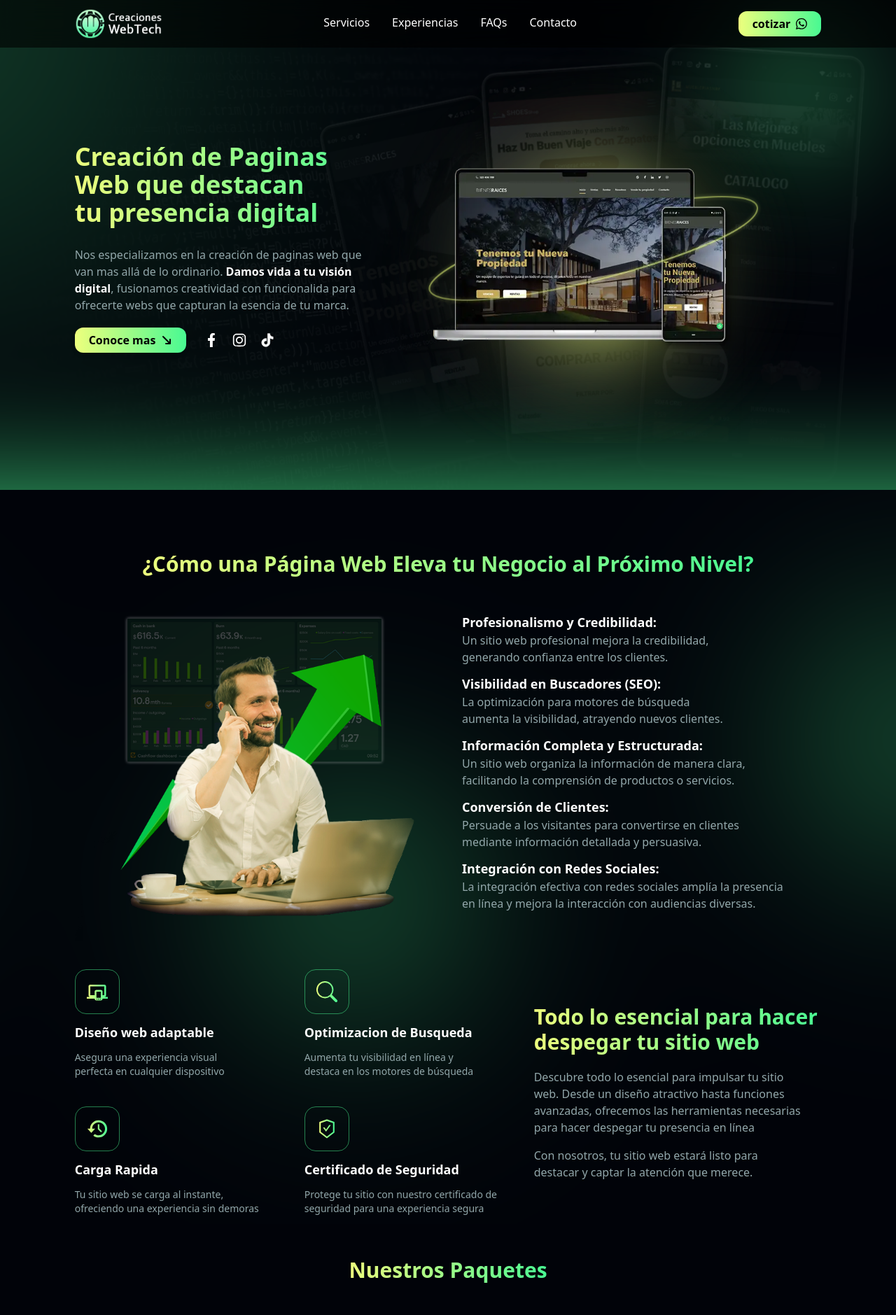
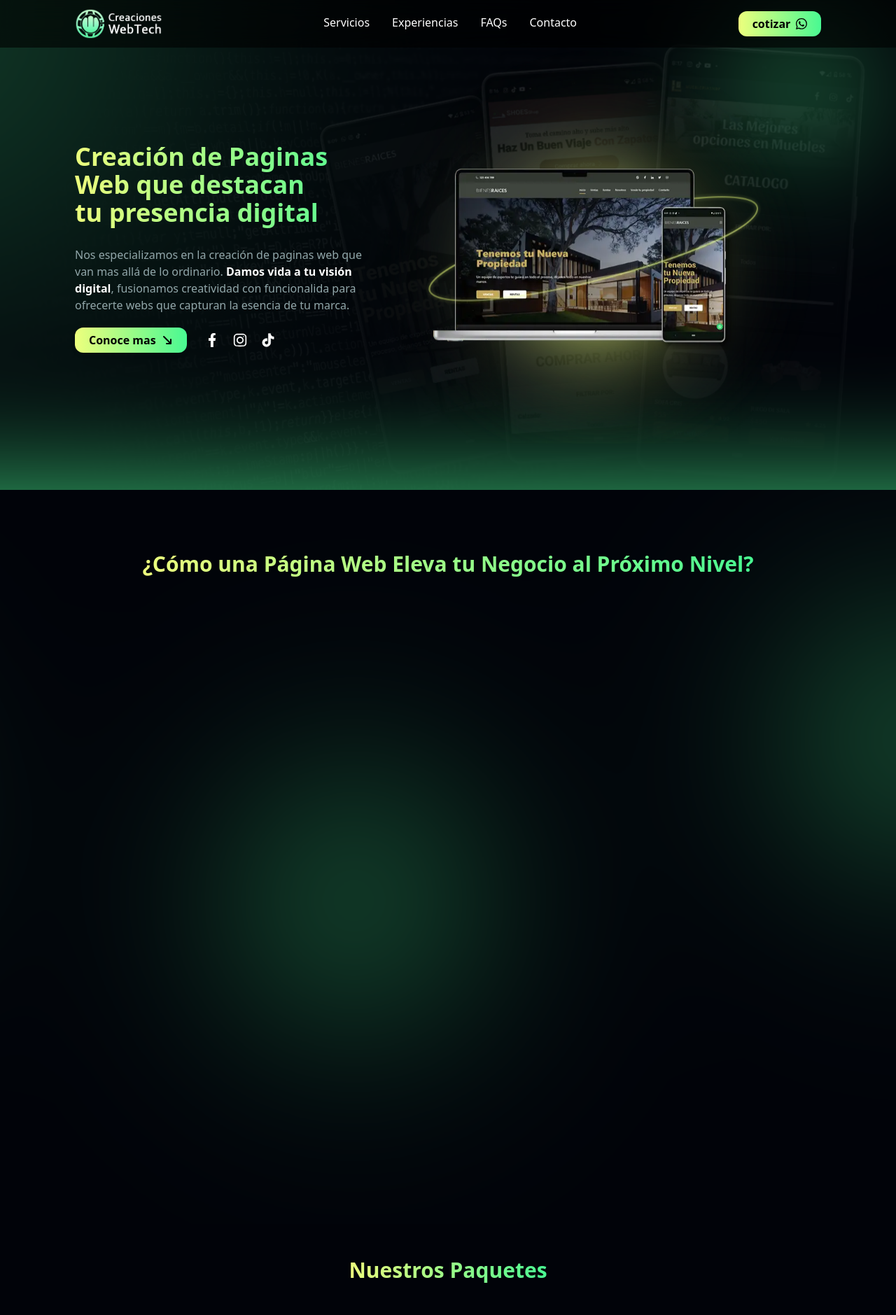
Before and after one commit to Hardash01/creaciones-webtech, a React (Vite) app: page / in a window 1280 px wide. Shown: the top 1879 px of the page at 70% size. Built offline with nearby package versions, Linux system fonts and the light colour scheme.

Commit message:
animation with css

```diff
--- a/src/components/Conocemas.jsx
+++ b/src/components/Conocemas.jsx
@@ -7,13 +7,13 @@ export function Conocemas () {
             <section className="max-w-screen-xl px-5 md:px-0 flex flex-col items-center justify-center lg:justify-between mx-auto md:w-5/6 lg:w-5/6 py-3 md:pl-0 pt-20">
                 <h2 className="textodegradado text-3xl font-extrabold py-2 [text-wrap:balance]">¿Cómo una Página Web Eleva tu Negocio al Próximo Nivel?</h2>
                 <div className="flex flex-col lg:flex-row items-center justify-center gap-10">
-                    <div className="lg:w-1/2">
+                    <div className="lg:w-1/2 animaciones">
                         <img src="/img/imgconocemas.webp" alt="imagen de Hero" />
                     </div>
                     <div className="lg:w-1/2">
                         <ul className="space-y-3">
                             {razones.map(razon => (
-                                <li key={razon.id}>
+                                <li key={razon.id} className="animaciones">
                                     <p className="text-lg font-bold text-white [text-wrap:balance]">{razon.titulo}</p>
                                     <p className=" text-[#92A7AA] [text-wrap:balance]">{razon.descripcion}</p>
                                 </li>
@@ -25,7 +25,7 @@ export function Conocemas () {
                     <div className="lg:w-3/5 order-last lg:order-none">
                         <ul className="grid grid-cols-2 gap-10">
                             {herramientas.map(herramienta => (
-                                <li key={herramienta.id}>
+                                <li key={herramienta.id} className="faded-right">
                                     <div className="flex">
                                         <div className="p-4 border border-[#49F992] border-opacity-50 rounded-2xl overflow-hidden hover:scale-110 transition-all">
                                             {herramienta.image}
@@ -37,7 +37,7 @@ export function Conocemas () {
                             ))}
                         </ul>
                     </div>
-                    <div className="lg:w-2/5 order-first lg:order-none">
+                    <div className="lg:w-2/5 order-first lg:order-none faded-left">
                         <h2 className="textodegradado text-3xl font-extrabold pb-2 [text-wrap:balance] mb-3">Todo lo esencial para hacer despegar tu sitio web</h2>
                         <div className="space-y-4">
                             <p className="text-base text-[#92A7AA] [text-wrap:balance]">Descubre todo lo esencial para impulsar tu sitio web. Desde un diseño atractivo hasta funciones avanzadas, ofrecemos las herramientas necesarias para hacer despegar tu presencia en línea</p>
--- a/src/components/Header.jsx
+++ b/src/components/Header.jsx
@@ -34,8 +34,8 @@ export function Header() {
           )}
         </button>
         <div
-          className={`absolute top-full left-0 px-1 pb-1 w-full md:w-auto ${
-            isMenuOpen ? 'block bg-[#010309]' : 'hidden'
+          className={`absolute top-full  left-0 px-1 pb-1 w-full md:w-auto ${
+            isMenuOpen ? 'block bg-black backdrop-blur-lg bg-opacity-90 border-opacity-50' : 'hidden'
           } transition-all duration-500 ease-in-out md:flex md:items-center md:space-x-8 md:relative md:bg-transparent`}
           id="navbar-default"
         >
--- a/src/components/Hero.jsx
+++ b/src/components/Hero.jsx
@@ -6,11 +6,11 @@ export function Hero () {
     return (
         <main id="inicio" className="[background-image:url(/img/hero.webp)] bg-center bg-cover h-[750px] lg:h-[700px] flex">
           <div className="max-w-screen-xl px-5 md:px-0 flex flex-col lg:flex-row items-center justify-center lg:justify-between mx-auto md:w-5/6 lg:w-5/6 py-3 md:pl-0">
-              <div className="lg:w-3/5 lg:order-last flex items-center justify-center">
-                <img src="/img/imghero.webp" alt="imagen de Hero" />
+              <div className="lg:w-3/5 lg:order-last flex items-center justify-center slide-left">
+                <img src="/img/imghero.webp" alt="imagen de Hero" className="" />
               </div>
-              <div className="lg:w-2/5 lg:order-first space-y-5">
-                <h1 className="text-4xl font-extrabold textodegradado py-2 [text-wrap:balance]">Creación de Paginas Web que destacan tu presencia digital</h1>
+              <div className="lg:w-2/5 lg:order-first space-y-5 slide-right">
+                <h1 className="text-4xl font-extrabold textodegradado py-2 [text-wrap:balance] ">Creación de Paginas Web que destacan tu presencia digital</h1>
                 <p className="text-base text-[#92A7AA] [text-wrap:balance]">Nos especializamos en la creación de paginas web que van mas allá de lo ordinario. <span className="text-white font-bold">Damos vida a tu visión digital</span>, fusionamos creatividad con funcionalida para ofrecerte webs que capturan la esencia de tu marca.</p>
                 <div className='flex items-center gap-5'>
                   <a href='#conocemas' className='flex items-center justify-center gap-2 rounded-xl hover:before:bg-redborder-red-500 relative py-1.5 overflow-hidden bg-gradient-to-r from-[#EDFF7D] to-[#49F992] px-5 shadow-md transition-all before:absolute before:bottom-0 before:left-0 before:top-0 before:z-0 before:h-full before:w-0 before:bg-[#EDFF7D] before:transition-all before:duration-500 hover:before:left-0 hover:before:w-full'>
--- a/src/index.css
+++ b/src/index.css
@@ -7,3 +7,91 @@
     color: transparent;
     background-image: linear-gradient(to right, #EDFF7D, #49F992);
 }
+
+.animaciones {
+    animation: reveal linear both;
+    animation-timeline: view();
+    animation-range: entry 20% cover 30%;
+}
+
+@keyframes reveal {
+    from{
+        opacity: 0;
+        translate: 0 100px;
+        scale: .5;
+    }
+    to {
+        opacity: 1;
+        translate: 0 0;
+        scale: 1;
+    }
+}
+
+.slide-right {
+	animation: slide-right 1.3s cubic-bezier(0.250, 0.460, 0.450, 0.940) both;
+}
+
+
+@keyframes slide-right {
+    0% {
+              transform: translateX(-100px);
+              opacity: 0;
+              scale: .8;
+    }
+    100% {
+              transform: translateX(0);
+              opacity: 1;
+              scale: 1;
+    }
+}
+
+.slide-left {
+	animation: slide-left 1.3s cubic-bezier(0.250, 0.460, 0.450, 0.940) both;
+}
+
+@keyframes slide-left {
+    0% {
+        transform: translateX(100px);
+        opacity: 0;
+        scale: .8;
+    }
+    100% {
+        transform: translateX(0);
+        opacity: 1;
+        scale: 1;
+    }
+}
+
+.faded-right {
+    animation: rightfaded linear both;
+    animation-timeline: view();
+    animation-range: entry 20% cover 30%;
+}
+
+@keyframes rightfaded {
+    from{
+        opacity: 0;
+        translate: -100px 0;
+    }
+    to {
+        opacity: 1;
+        translate: 0 0;
+    }
+}
+
+.faded-left {
+    animation: leftfaded linear both;
+    animation-timeline: view();
+    animation-range: entry 20% cover 30%;
+}
+
+@keyframes leftfaded {
+    from{
+        opacity: 0;
+        translate: 100px 0;
+    }
+    to {
+        opacity: 1;
+        translate: 0 0;
+    }
+}
```
